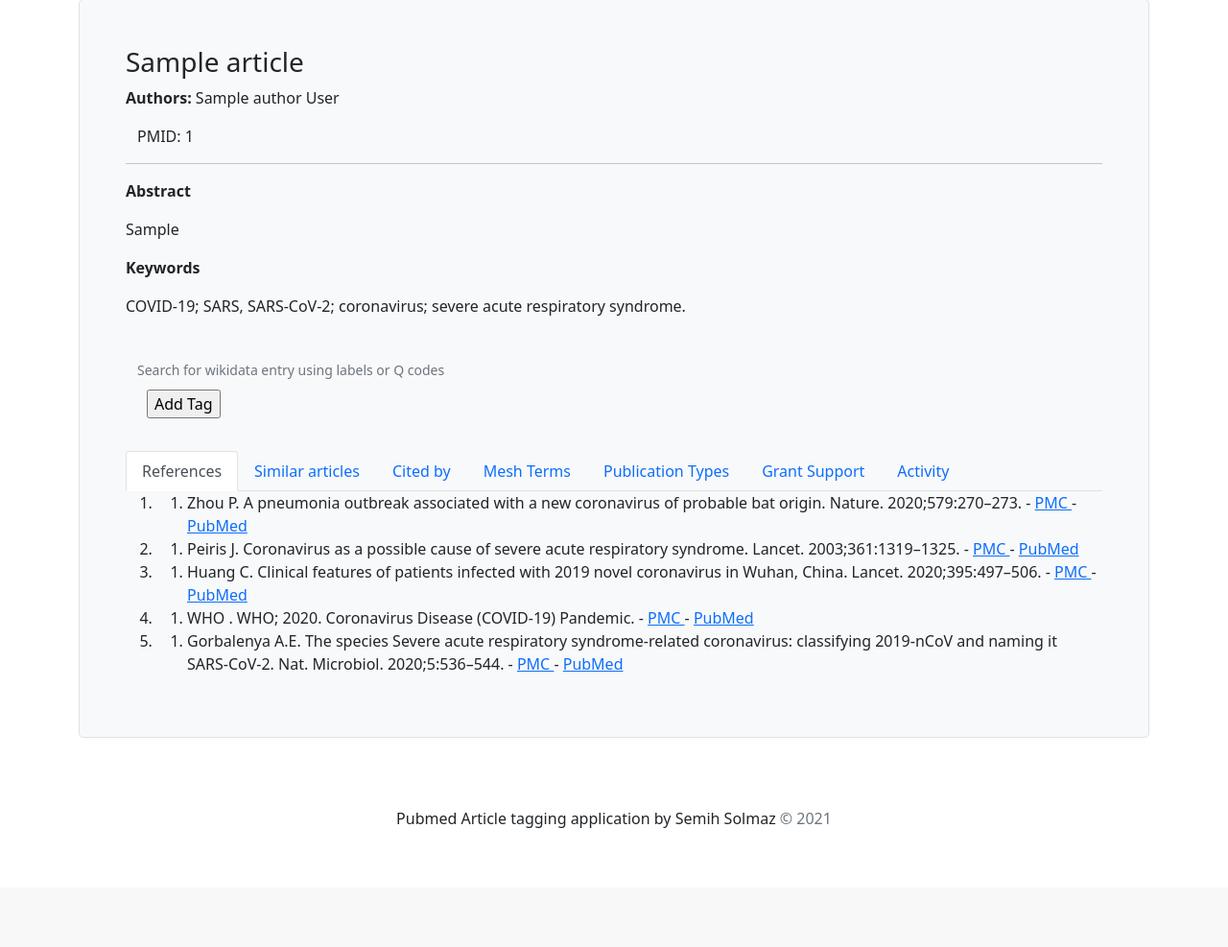
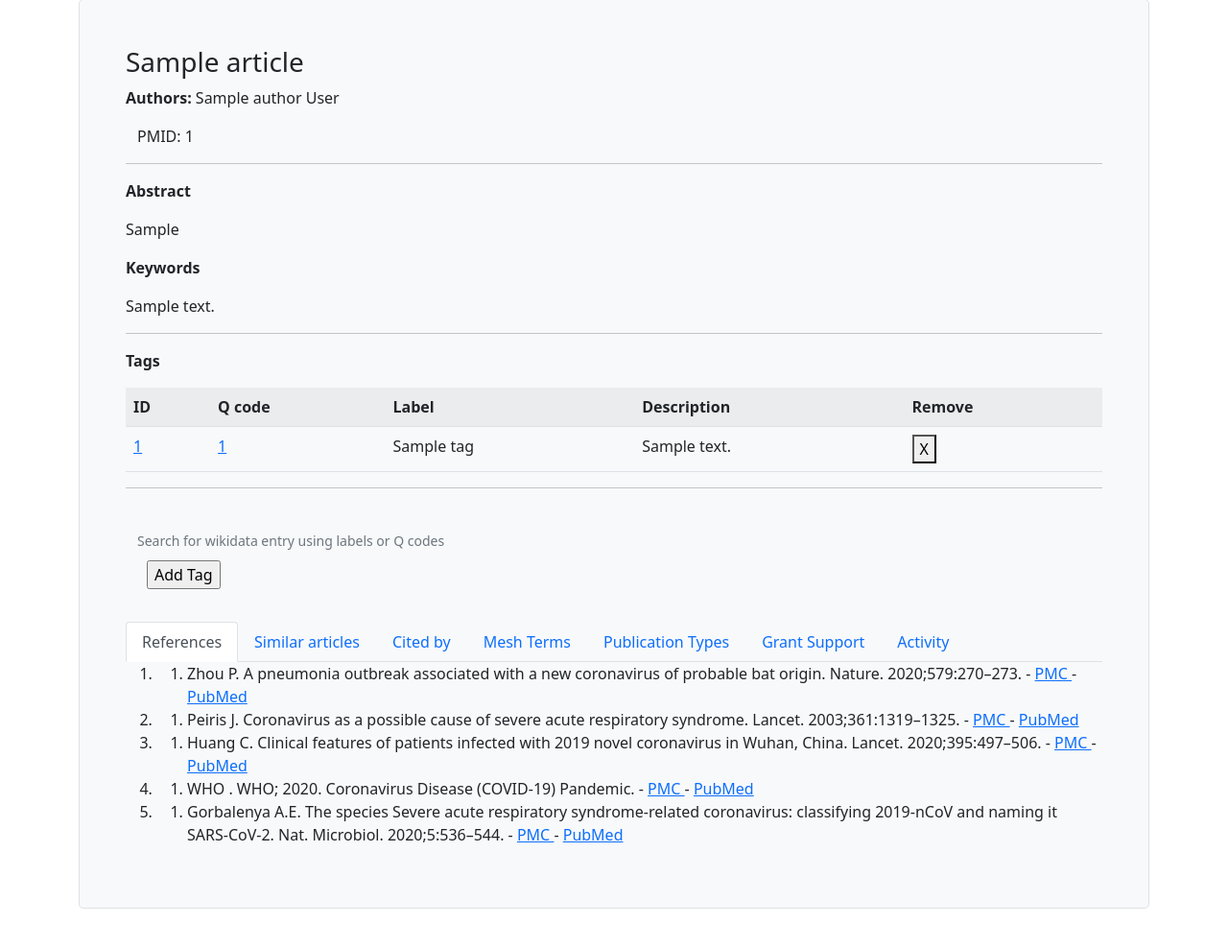
Before and after one commit to semihsolmaz/swe573, a Django app: page /tagpub/articleDetail/1 in a window 1280 px wide. Shown: the part 101-1088 px from the top of the page at 96% size. Before the commit the page ends 964 px from the top, so only its background shows below. Run offline with Django 3.2, Linux system fonts and the light colour scheme; tables that the repository leaves empty hold one stand-in row (values such as "Sample post"); some libraries are stand-ins or nearby versions.

Commit message:
list article tags in articleDetail screen list article keywords in articleDetail screen remove tag from article

```diff
--- a/Tagpub/tagpubDev/views.py
+++ b/Tagpub/tagpubDev/views.py
@@ -7,8 +7,9 @@ from django.urls import reverse
 from django.contrib.auth.decorators import login_required
 from django.contrib.postgres.search import SearchQuery
 from tagpubDev.forms import ApplicationRegistrationForm, TagForm
-from tagpubDev.models import RegistrationApplication, UserProfileInfo, User, Article, Author, Tag
+from tagpubDev.models import RegistrationApplication, UserProfileInfo, User, Article, Author, Tag, Keyword
 from tagpubDev.wikiManager import getLabelSuggestion, WikiEntry
+
 
 def index(request):
     if request.method == 'POST':
@@ -93,30 +94,39 @@ def userLogout(request):
 def articleDetail(request, pk):
     article = Article.objects.get(pk=pk)
     if request.method == 'POST':
-        # todo: add tag
-        tag_form = TagForm(data=request.POST)
-        if tag_form.data['wikiLabel']:
-            tag_data = WikiEntry(tag_form.data['wikiLabel'])
-            tag, created = Tag.objects.get_or_create(WikiID=tag_data.getID(), Label=tag_data.getLabel())
-            if created:
-                tag.Description = tag_data.getDescription()
-                tag.Tokens = tag_data.getTokens()
-                tag.save()
-                tag.createTSvector()
-                article.Tags.add(tag)
-            else:
-                article.Tags.add(tag)
-            return HttpResponse(tag.Label + ' ' + tag.Description)
-    else:
-        tag_form = TagForm()
-        authors = Author.objects.filter(article=article)
-        article_dict = {"authors": authors,
-                        "title": article.Title,
-                        "abstract": article.Abstract,
-                        "pmid": article.PMID,
-                        'tag_form': tag_form
-                        }
-        return render(request, 'tagpubDev/articleDetail.html', context=article_dict)
+        if 'add_tag' in request.POST:
+            tag_form = TagForm(data=request.POST)
+            if tag_form.data['wikiLabel']:
+                tag_data = WikiEntry(tag_form.data['wikiLabel'])
+                tag, created = Tag.objects.get_or_create(WikiID=tag_data.getID(), Label=tag_data.getLabel())
+                if created:
+                    tag.Description = tag_data.getDescription()
+                    tag.Tokens = tag_data.getTokens()
+                    tag.save()
+                    tag.createTSvector()
+                    article.Tags.add(tag)
+                else:
+                    article.Tags.add(tag)
+        elif 'tag_id' in request.POST:
+            tag = Tag.objects.get(pk=request.POST['tag_id'])
+            print(request.POST['tag_id'])
+            article.Tags.remove(tag)
+
+    tag_form = TagForm()
+    authors = Author.objects.filter(article=article)
+    keywords = Keyword.objects.filter(article=article)
+    keywords_list = ', '.join([item.KeywordText for item in keywords])
+    tags = Tag.objects.filter(article=article)
+    article_dict = {"authors": authors,
+                    "title": article.Title,
+                    "abstract": article.Abstract,
+                    "pmid": article.PMID,
+                    "tag_form": tag_form,
+                    "keywords": keywords_list,
+                    "tags": tags
+                    }
+
+    return render(request, 'tagpubDev/articleDetail.html', context=article_dict)
 
 
 def tag_autocomplete(request):
--- a/Tagpub/templates/tagpubDev/articleDetail.html
+++ b/Tagpub/templates/tagpubDev/articleDetail.html
@@ -27,7 +27,35 @@
             <p class="fw-bold">Abstract</p>
             <p>{{ abstract }}</p>
             <p class="fw-bold">Keywords</p>
-            <p>COVID-19; SARS, SARS-CoV-2; coronavirus; severe acute respiratory syndrome.</p>
+            <p>{{ keywords }}</p>
+            <hr>
+            <p class="fw-bold">Tags</p>
+            <table class="table table-striped">
+                <tr>
+                    <th>ID</th>
+                    <th>Q code</th>
+                    <th>Label</th>
+                    <th>Description</th>
+                    <th>Remove</th>
+
+                </tr>
+                {% for item in tags %}
+                    <tr>
+                        <td><a href="{% url 'tagpubDev:articleDetail' item.id %}">{{ item.id }}</a></td>
+                        <td><a href="https://www.wikidata.org/wiki/{{ item.WikiID }}">{{ item.WikiID }}</a></td>
+                        <td>{{ item.Label }}</td>
+                        <td>{{ item.Description }}</td>
+                        <td>
+                            <form method="POST">
+                                {% csrf_token %}
+                                <input type="hidden" value="{{ item.id }}" name="tag_id">
+                                <button type="Submit">X</button>
+                            </form>
+                        </td>
+                    </tr>
+                {% endfor %}
+            </table>
+            <hr>
             <div class="container-fluid py-4">
                 <form class="tagForm" method="post">
                     {% csrf_token %}
--- a/Tagpub/templates/tagpubDev/registration.html
+++ b/Tagpub/templates/tagpubDev/registration.html
@@ -1,4 +1,5 @@
 {% extends 'tagpubDev/base.html' %}
+{% load static %}
 
 {% block body_block %}
     {% load crispy_forms_tags %}
--- a/Tagpub/templates/tagpubDev/searchResults.html
+++ b/Tagpub/templates/tagpubDev/searchResults.html
@@ -1,4 +1,5 @@
 {% extends 'tagpubDev/base.html' %}
+{% load static %}
 
 {% block body_block %}
 
--- a/Tagpub/templates/tagpubDev/tagList.html
+++ b/Tagpub/templates/tagpubDev/tagList.html
@@ -1,5 +1,4 @@
 {% extends 'tagpubDev/base.html' %}
-{# Don't forget that one ! #}
 {% load static %}
 
 {% block body_block %}
```
